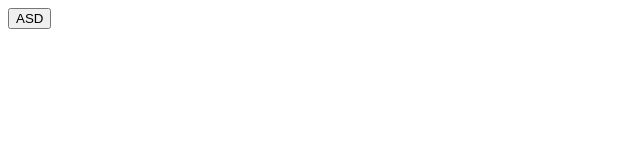
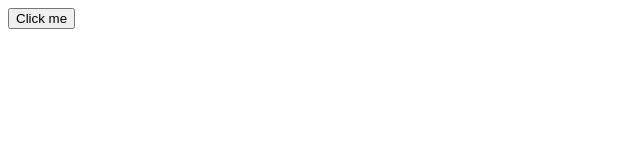
Before and after one commit to amitesh786/requireJS, a website: page index.html in a window 1280 px wide. Shown: the full height of the page, 0-640 px from the left. Drawn offline with Linux system fonts and the light colour scheme.

Commit message:
[add/change] Gruntfile + index updated

```diff
--- a/index.html
+++ b/index.html
@@ -6,7 +6,7 @@
     </head>
     <body>
         <script data-main="js/config" src="require-2.3.5.js"></script>
-        <button id="clickme">ASD</button>
+        <button id="clickme">Click me</button>
         <p id="addPara"></p>
     </body>
 </html>
--- a/package.json
+++ b/package.json
@@ -19,15 +19,12 @@
     "devDependencies": {
         "del-cli": "^1.1.0",
         "grunt": "^1.0.3",
-        "grunt-contrib-jshint": "^1.1.0",
-        "uglify-js": "^3.4.0"
+        "grunt-contrib-jshint": "^1.1.0"
     },
     "dependencies": {
         "grunt-cli": "^1.2.0",
         "grunt-contrib-clean": "^1.1.0",
-        "grunt-contrib-concat": "^1.0.1",
         "grunt-contrib-requirejs": "^1.0.0",
-        "grunt-contrib-uglify": "^3.3.0",
         "grunt-requirejs": "^0.4.2",
         "requirejs": "^2.3.5"
     }
```
Also changed, not shown: Gruntfile.js (+5 -3 lines).
